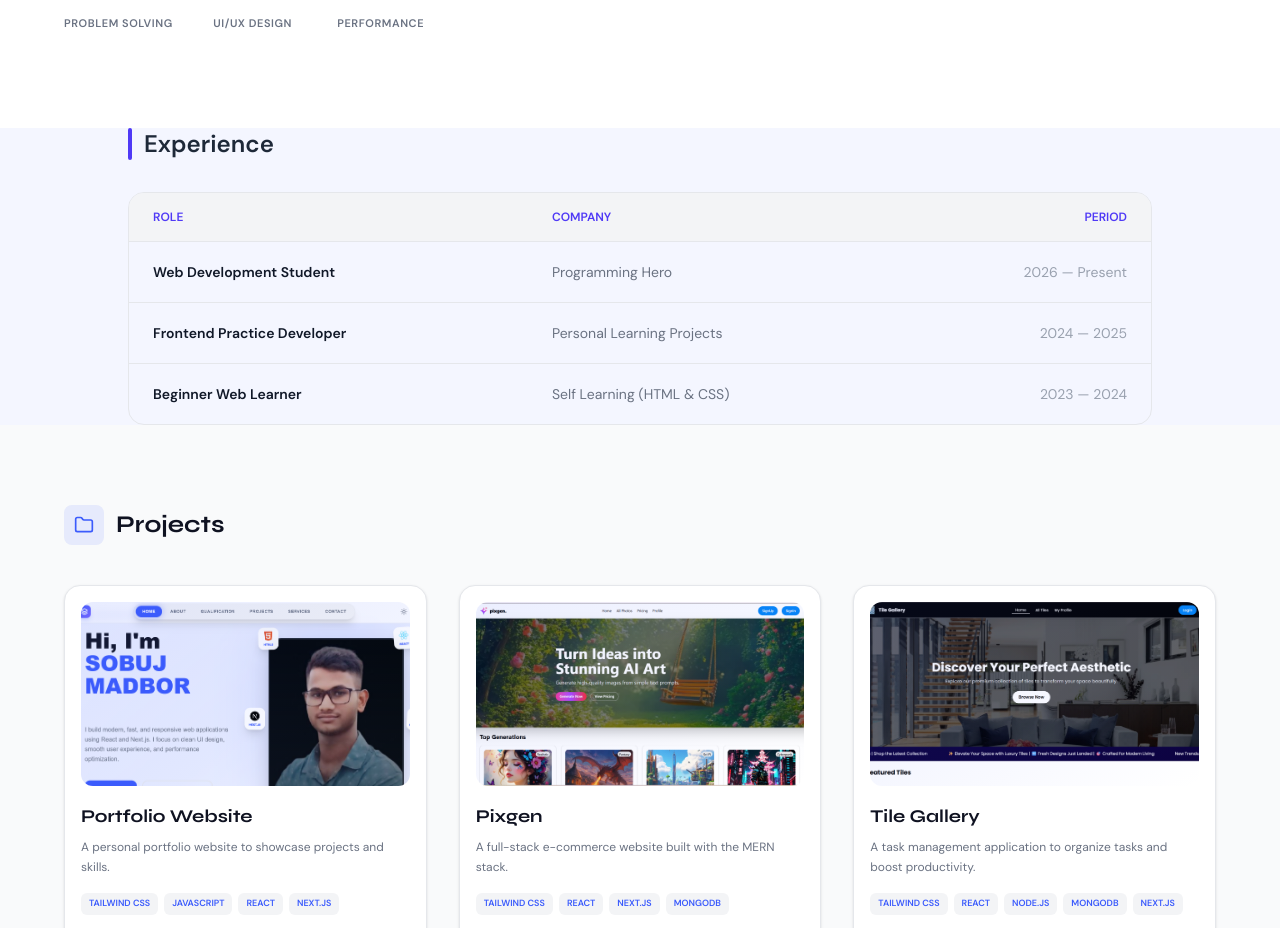
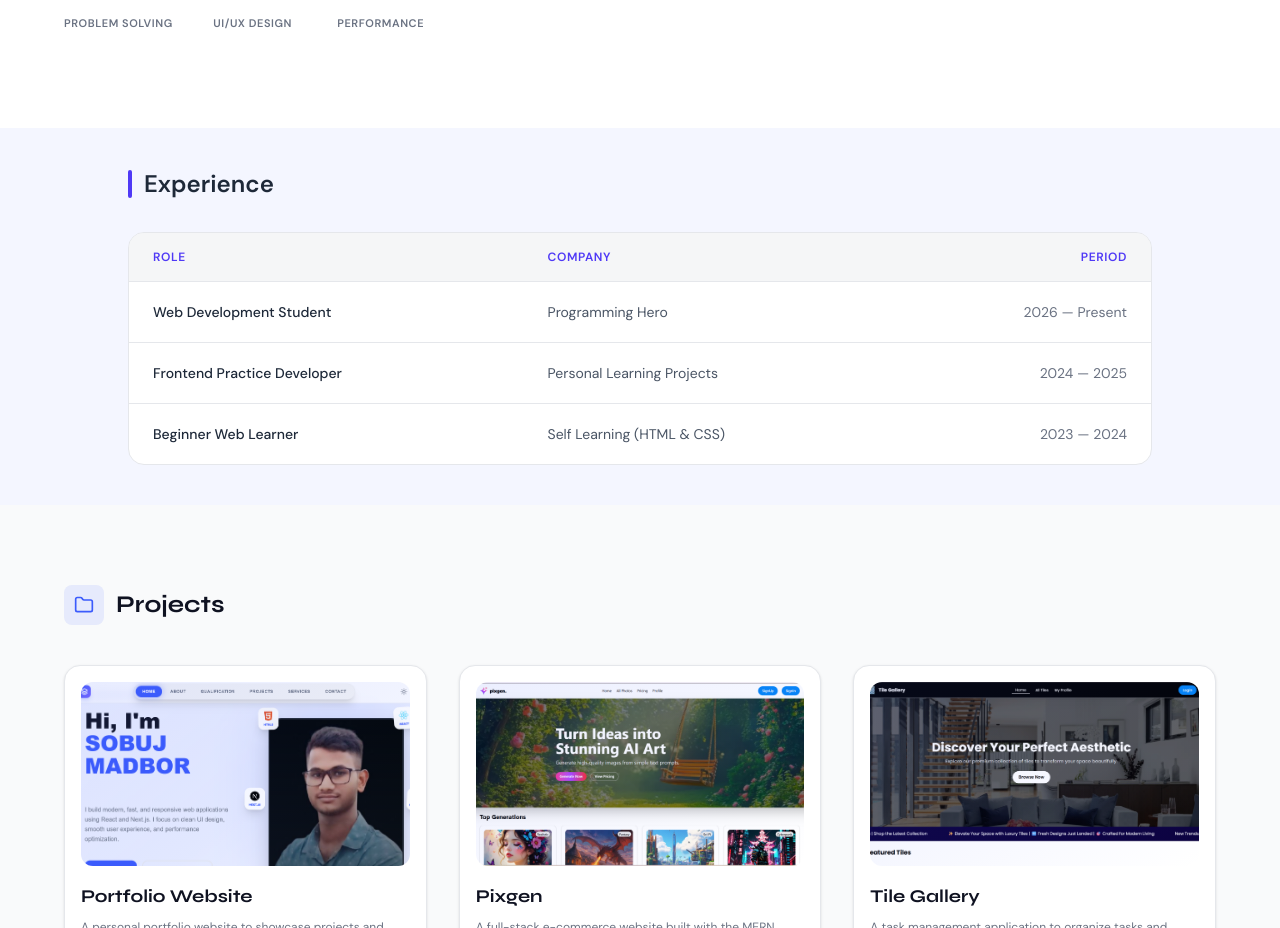
Before and after one commit to MDSOBUJMADBOR/Portflio, a Next.js app: page / in a window 1280 px wide. Shown: the part 3303-4231 px from the top of the page. Built offline with nearby package versions, Linux system fonts and the light colour scheme.

Commit message:
experience edit

```diff
--- a/components/experience.js
+++ b/components/experience.js
@@ -23,12 +23,12 @@ const experiences = [
 
 const ExperiencePage = () => {
   return (
-    <div className="max-w-5xl mx-auto px-5 md:px-0 ">
+    <div className="max-w-5xl mx-auto px-5 md:px-0 py-10">
 
       {/* Title */}
       <div className="flex items-center gap-3 mb-8">
-        <div className="w-1 h-8 bg-indigo-600 rounded-full" />
-        <h2 className="text-2xl font-bold text-gray-800 ">
+        <div className="w-[4px] h-7 bg-indigo-600 rounded-full" />
+        <h2 className="text-2xl font-semibold text-gray-800 dark:text-white">
           Experience
         </h2>
       </div>
@@ -38,36 +38,40 @@ const ExperiencePage = () => {
         initial={{ opacity: 0, y: 20 }}
         whileInView={{ opacity: 1, y: 0 }}
         viewport={{ once: true }}
-        className="hidden md:block rounded-2xl overflow-hidden border border-gray-200 dark:border-white/10"
+        className="hidden md:block rounded-2xl border border-gray-200 dark:border-white/10 overflow-hidden bg-white dark:bg-dark-2"
       >
-        <table className="w-full ">
-          <thead className="bg-gray-100 dark:bg-dark-3">
-            <tr>
-              <th className="text-left px-6 py-4 text-xs font-bold uppercase text-indigo-600">
+        <table className="w-full border-collapse">
+          {/* Header */}
+          <thead className="bg-gray-100/80 dark:bg-white/5">
+            <tr className="text-xs uppercase tracking-wider text-indigo-600">
+              <th className="text-left px-6 py-4 font-semibold">
                 Role
               </th>
-              <th className="text-left px-6 py-4 text-xs font-bold uppercase text-indigo-600">
+              <th className="text-left px-6 py-4 font-semibold">
                 Company
               </th>
-              <th className="text-right px-6 py-4 text-xs font-bold uppercase text-indigo-600">
+              <th className="text-right px-6 py-4 font-semibold">
                 Period
               </th>
             </tr>
           </thead>
 
+          {/* Body */}
           <tbody>
             {experiences.map((exp, index) => (
               <tr
                 key={index}
-                className="border-t border-gray-200 dark:border-white/10 hover:bg-gray-50 dark:hover:bg-white/5 transition"
+                className="border-t border-gray-200 dark:border-white/10 hover:bg-gray-50/80 dark:hover:bg-white/5 transition"
               >
-                <td className="px-6 py-5 font-semibold text-gray-900 dark:text-white text-sm">
+                <td className="px-6 py-5 text-sm font-medium text-gray-800 dark:text-white">
                   {exp.role}
                 </td>
-                <td className="px-6 py-5 text-gray-500 dark:text-gray-400 text-sm">
+
+                <td className="px-6 py-5 text-sm text-gray-600 dark:text-gray-400">
                   {exp.company}
                 </td>
-                <td className="px-6 py-5 text-right text-gray-400 dark:text-gray-500 text-sm">
+
+                <td className="px-6 py-5 text-sm text-right text-gray-500 dark:text-gray-500">
                   {exp.period}
                 </td>
               </tr>
@@ -77,24 +81,24 @@ const ExperiencePage = () => {
       </motion.div>
 
       {/* ================= MOBILE CARDS ================= */}
-      <div className="md:hidden space-y-4 ">
+      <div className="md:hidden space-y-4">
         {experiences.map((exp, index) => (
           <motion.div
             key={index}
             initial={{ opacity: 0, y: 20 }}
             whileInView={{ opacity: 1, y: 0 }}
             viewport={{ once: true }}
-            className="p-5 rounded-xl border border-gray-200 dark:border-white/10 bg-white dark:bg-dark-2"
+            className="p-5 rounded-2xl border border-gray-200 dark:border-white/10 bg-white dark:bg-dark-2 shadow-sm"
           >
-            <h3 className="font-semibold text-gray-900 dark:text-white mb-1">
+            <h3 className="font-semibold text-gray-800 dark:text-white">
               {exp.role}
             </h3>
 
-            <p className="text-sm text-gray-500 dark:text-gray-400">
+            <p className="text-sm text-gray-500 dark:text-gray-400 mt-1">
               {exp.company}
             </p>
 
-            <div className="mt-3 text-xs font-medium text-indigo-600 dark:text-indigo-400">
+            <div className="mt-3 text-xs font-semibold text-indigo-600 dark:text-indigo-400">
               {exp.period}
             </div>
           </motion.div>
```
